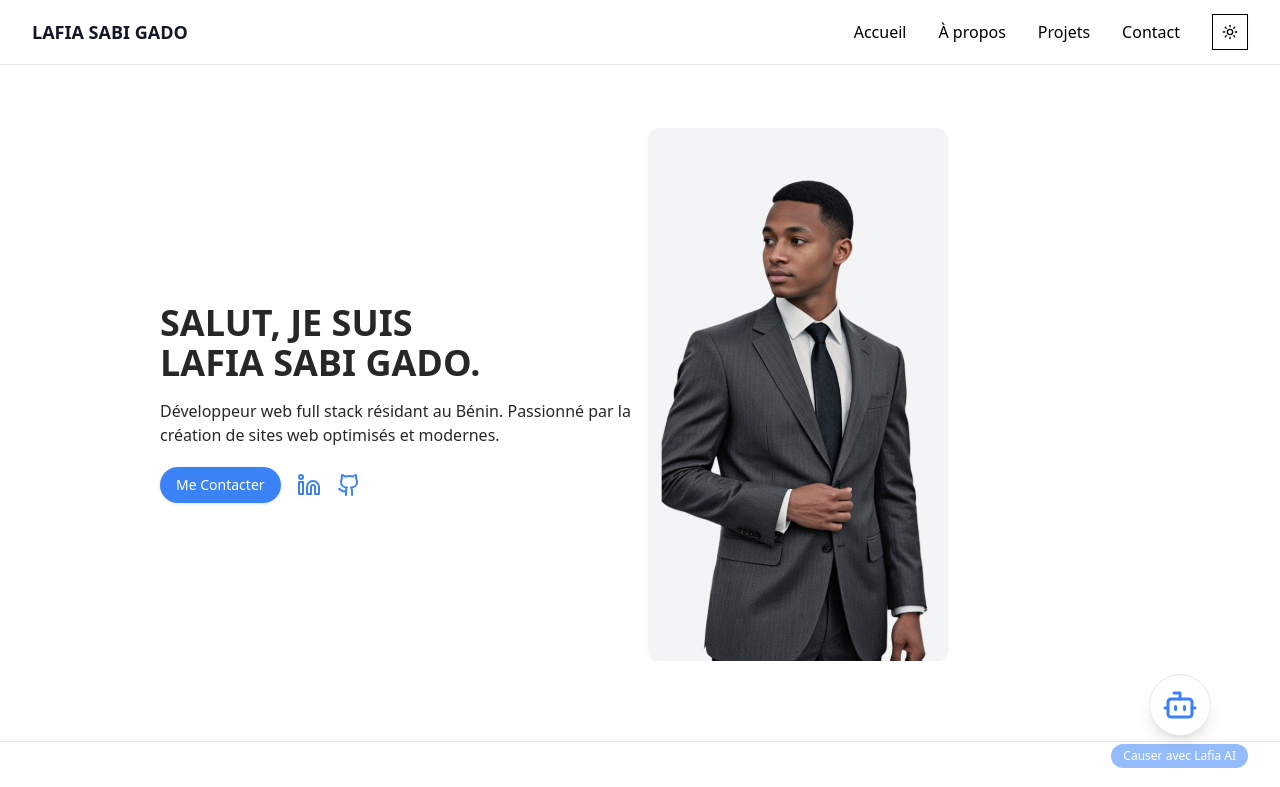
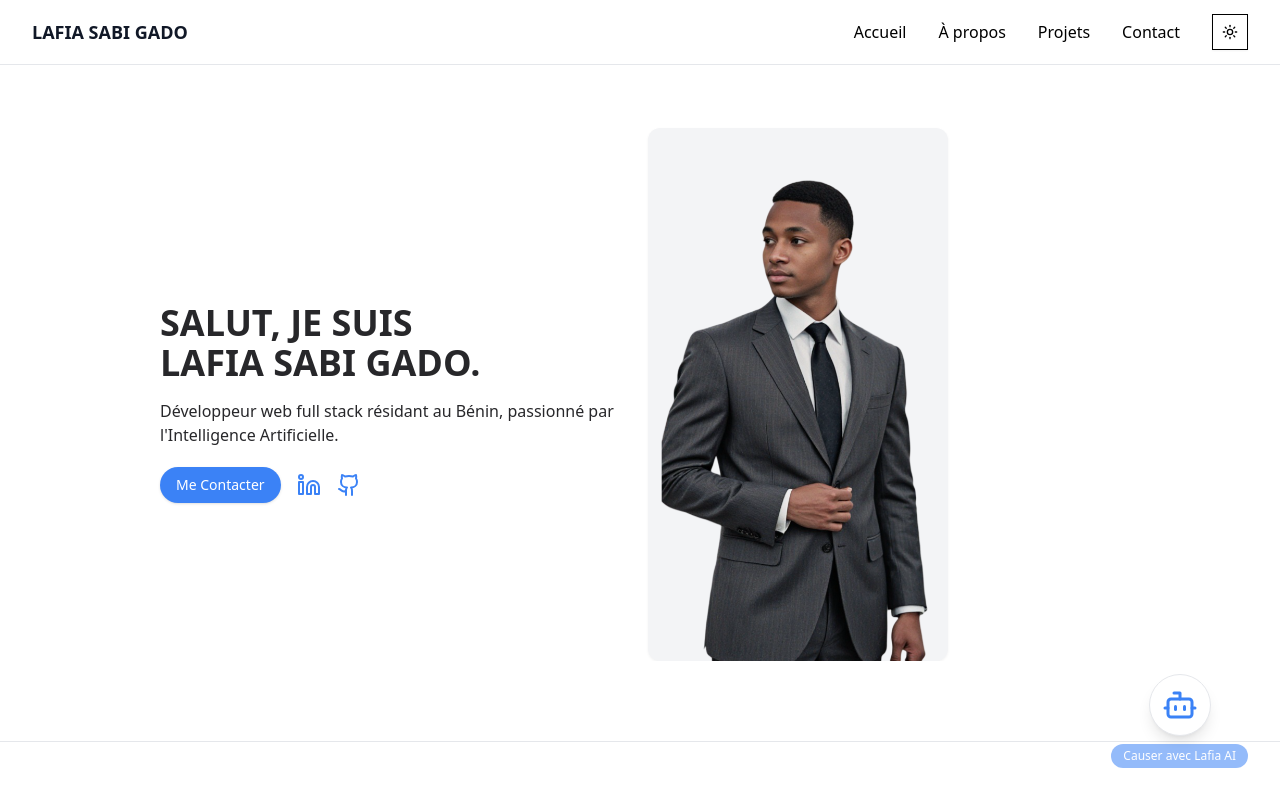
Before and after one commit to Lafiasabigado/Lafia-Portfolio, a Next.js app: page / in a window 1280 px wide. Shown: the top 787 px of the page. Built offline with nearby package versions, Linux system fonts and the light colour scheme; a web font is replaced by a local one.

Commit message:
edit presentation section

```diff
--- a/app/components/Presentation.tsx
+++ b/app/components/Presentation.tsx
@@ -40,7 +40,7 @@ const Presentation = () => {
               <span className='pb-4'>Lafia Sabi Gado.</span>
             </p>
             <p className='dark:text-gray-300'>
-              Développeur web full stack résidant au Bénin. Passionné par la création de sites web optimisés et modernes.
+              Développeur web full stack résidant au Bénin, passionné par l'Intelligence Artificielle.
             </p>
 
             <div className='flex flex-wrap items-center gap-4 pt-5'>
```
